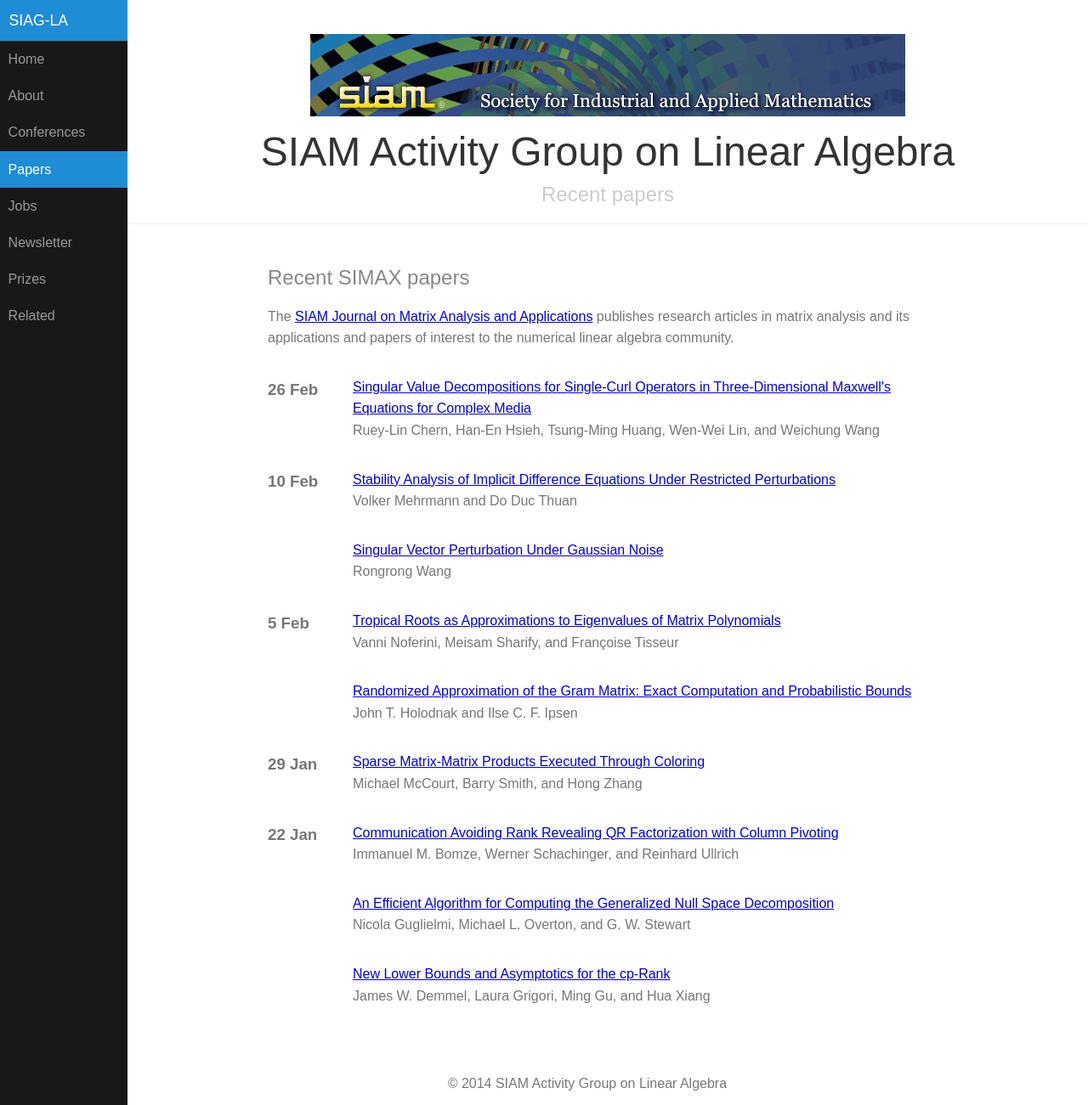
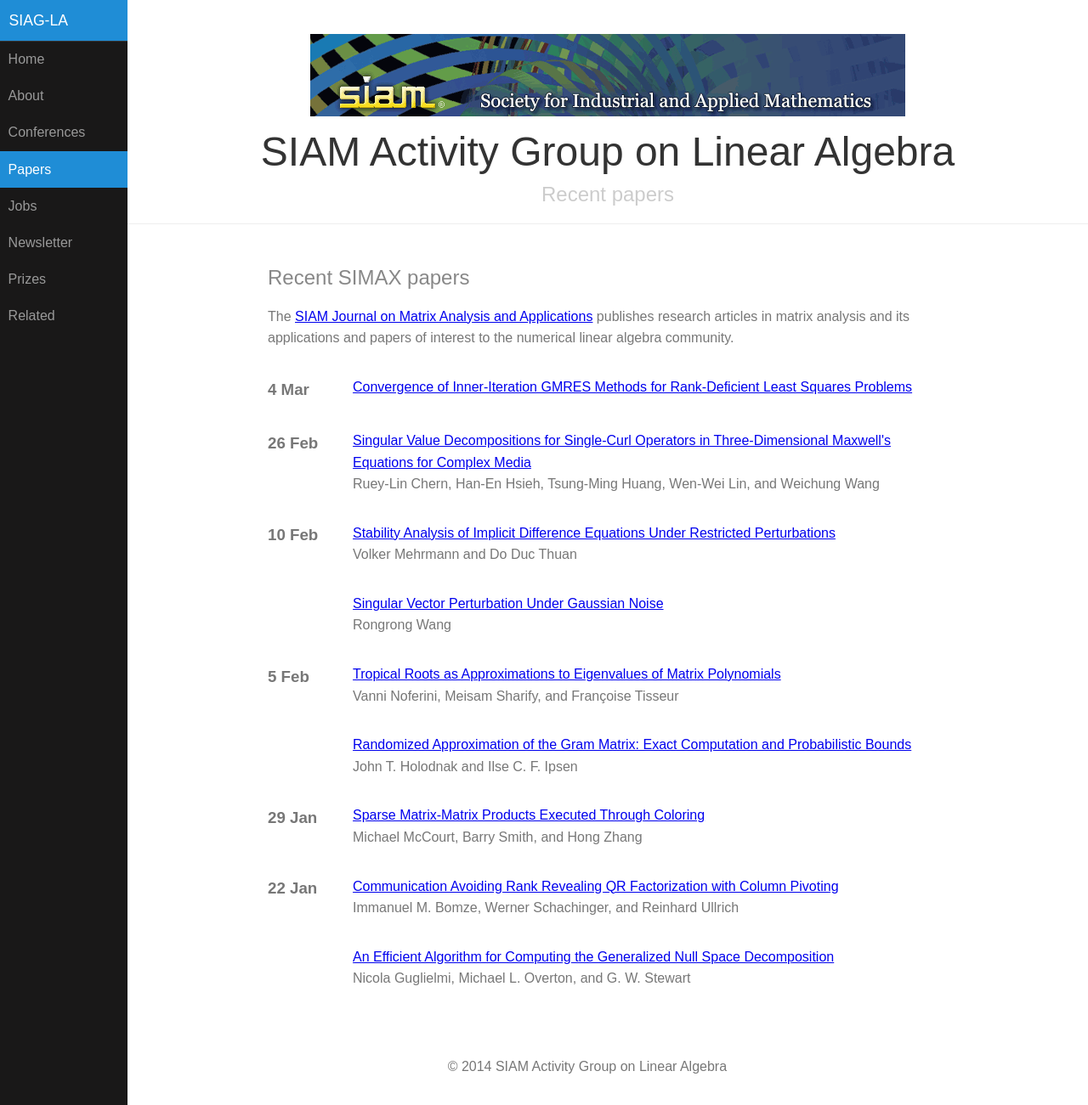
Before and after one commit to dbindel/siagla, a Jekyll site: the page built from simax.html, in a window 1280 px wide and 1301 px high. Shown: the whole window at 85% size. Built offline with Jekyll 4.4.1, drawn with Linux system fonts in a browser that asks for light colours.

Commit message:
Automated updates to simax.yml

```diff
--- a/_data/simax.yml
+++ b/_data/simax.yml
@@ -719,7 +719,8 @@
   pp_start: '178'
   title: Stability Analysis of Implicit Difference Equations Under Restricted Perturbations
   volume: '36'
-- authors: Ruey-Lin Chern, Han-En Hsieh, Tsung-Ming Huang, Wen-Wei Lin, and Weichung Wang
+- authors: Ruey-Lin Chern, Han-En Hsieh, Tsung-Ming Huang, Wen-Wei Lin, and Weichung
+    Wang
   date: Thu, 26 Feb 2015 08:00:00 GMT
   doi: doi:10.1137/140958748
   link: http://epubs.siam.org/doi/abs/10.1137/140958748?ai=s7&mi=3ezuvv&af=R
@@ -728,3 +729,14 @@
   title: Singular Value Decompositions for Single-Curl Operators in Three-Dimensional
     Maxwell's Equations for Complex Media
   volume: '36'
+- authors: '
+
+    '
+  date: Wed, 04 Mar 2015 08:00:00 GMT
+  doi: doi:10.1137/130946009
+  link: http://epubs.siam.org/doi/abs/10.1137/130946009?ai=s7&mi=3ezuvv&af=R
+  pp_end: '250'
+  pp_start: '225'
+  title: Convergence of Inner-Iteration GMRES Methods for Rank-Deficient Least Squares
+    Problems
+  volume: '36'
```
